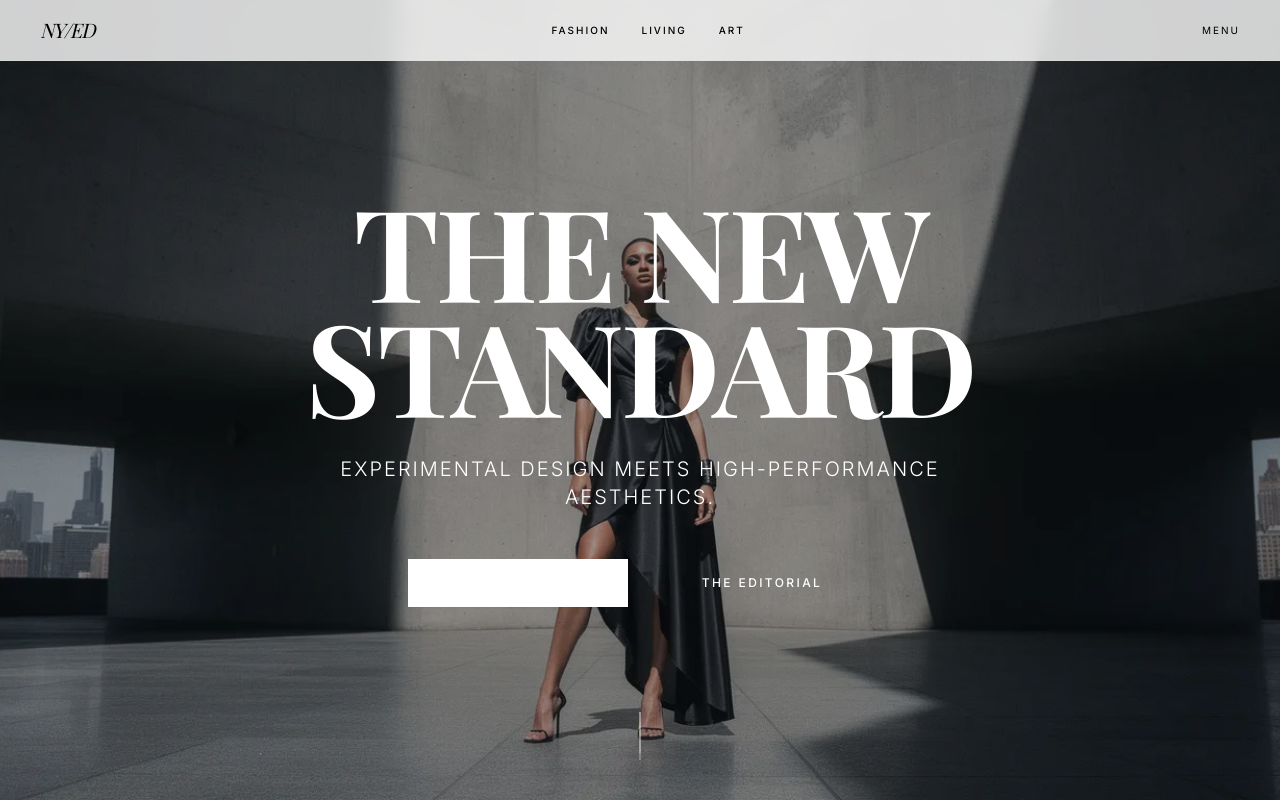
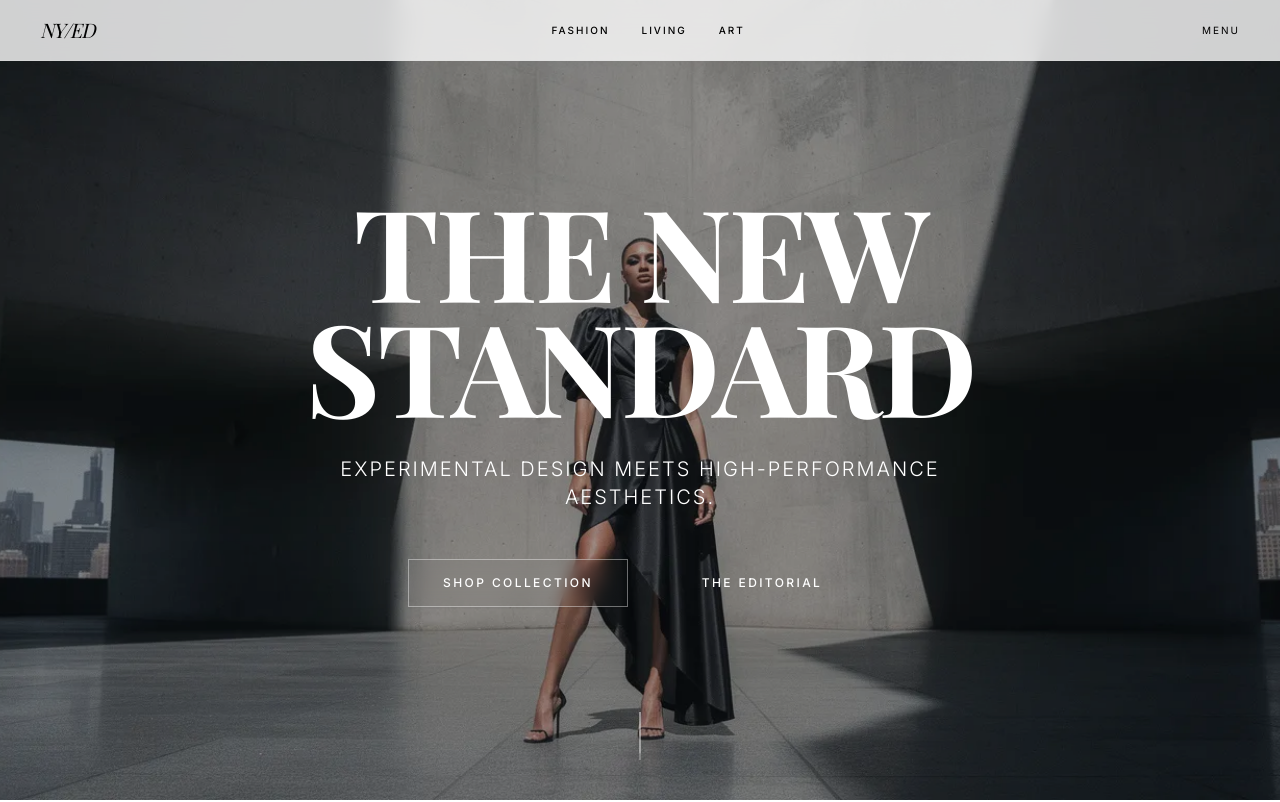
Before and after one commit to magnolia-AI/new-york-editorial-4KxAm, a React (Vite) app: page / in a window 1280 px wide. Shown: the top 802 px of the page. Built offline with nearby package versions, Linux system fonts and the light colour scheme; a web font is replaced by a local one.

Commit message:
style(EditorialHero): improve visibility of Shop Collection button
Adjusted the button's border opacity and added a background blur to ensure contrast against the hero image while maintaining a premium aesthetic.

```diff
--- a/src/components/EditorialHero.tsx
+++ b/src/components/EditorialHero.tsx
@@ -79,7 +79,7 @@ export function EditorialHero() {
         >
           <Button
             variant="outline"
-            className="rounded-none border-white text-white hover:bg-white hover:text-black min-w-[220px] h-12 text-xs tracking-[0.2em] transition-all duration-300"
+            className="rounded-none border-white/40 text-white bg-transparent hover:bg-white hover:text-black hover:border-white min-w-[220px] h-12 text-xs tracking-[0.2em] transition-all duration-300 backdrop-blur-sm"
           >
             SHOP COLLECTION
           </Button>
```
